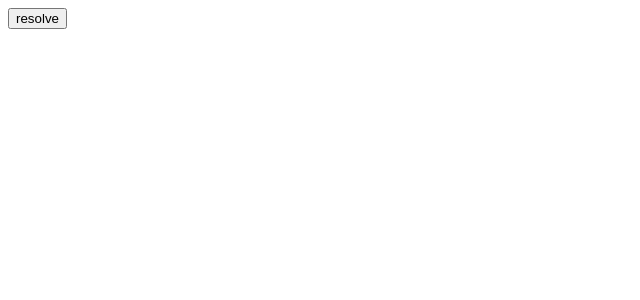
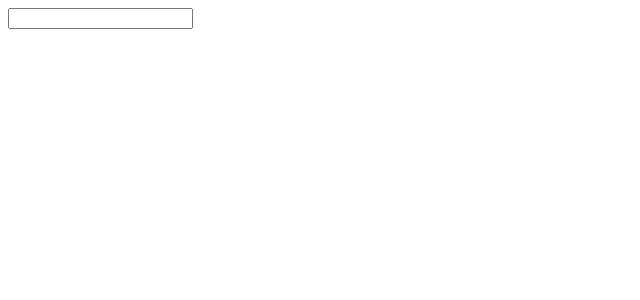
Before and after one commit to ishansinghcms/learning-react, a React (Vite) app: page / in a window 1280 px wide. Shown: the top 300 px of the page, without its empty margins (0-640 px from the left). Built offline with nearby package versions, Linux system fonts and the light colour scheme.

Commit message:
added debouncing

```diff
--- a/src/App.jsx
+++ b/src/App.jsx
@@ -1,5 +1,6 @@
-import "./App.css";
-import Component from "./Promise/Component";
+import './App.css';
+import Component from './Debouncing/Component';
+// import Component from './Promise/Component';
 // import Component from "./use-memo/Component";
 // import ParentComponent from "./context-api/ParentComponent";
 // import Component from "./use-callback/Component";
--- /dev/null
+++ b/src/Debouncing/Component.jsx
@@ -0,0 +1,48 @@
+import { useState, useMemo, useCallback } from 'react';
+
+// const callApi = (e) => {
+//   console.log(e.target.value);
+// };
+
+// const debounce = (func, wait) => {
+//   let timer;
+//   return (e) => {
+//     clearTimeout(timer);
+//     timer = setTimeout(() => {
+//       func(e);
+//     }, wait);
+//   };
+// };
+
+export default function Component() {
+  const [input, setInput] = useState('');
+
+  const callApi = useCallback((e) => {
+    console.log(e.target.value);
+  }, []);
+
+  const debounce = useCallback((func, wait) => {
+    let timer;
+    return (e) => {
+      clearTimeout(timer);
+      timer = setTimeout(() => {
+        func(e);
+      }, wait);
+    };
+  }, []);
+
+  const debouncedAPI = useMemo(() => debounce(callApi, 500), []);
+
+  return (
+    <>
+      <input
+        type="text"
+        value={input}
+        onChange={(e) => {
+          setInput(e.target.value);
+          debouncedAPI(e);
+        }}
+      />
+    </>
+  );
+}
```
